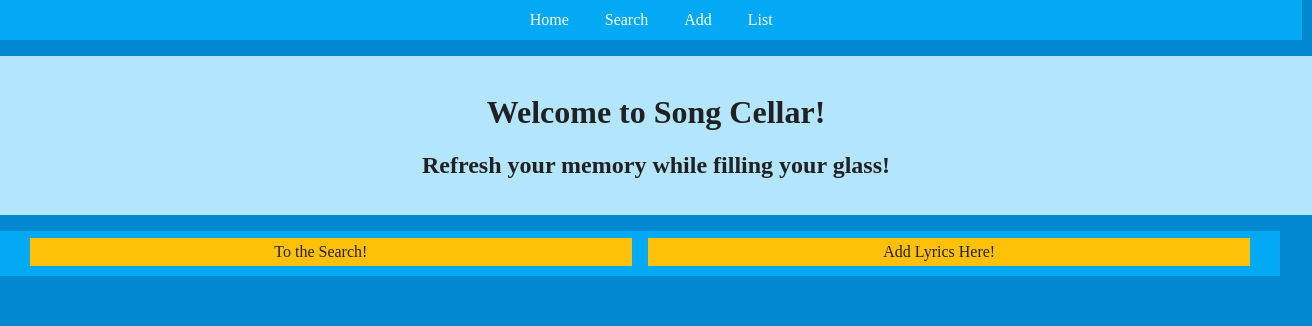
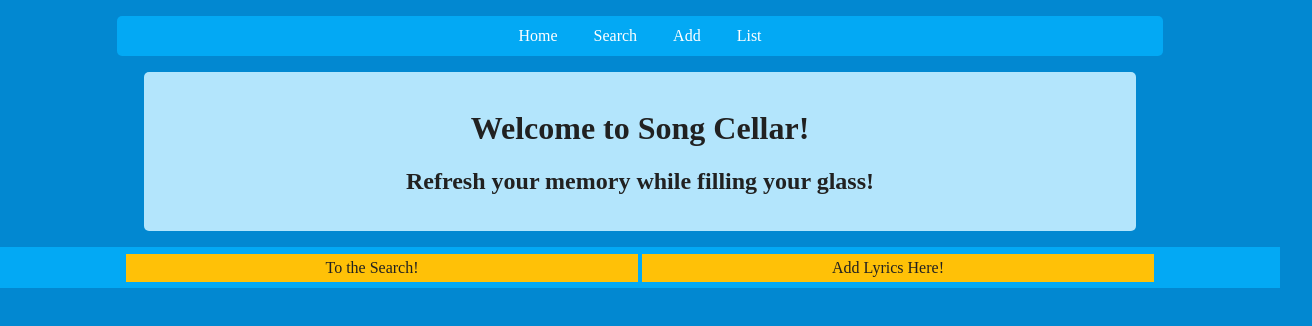
Before and after one commit to thinkful-ei17/david-scott-node-capstone, a website: page public/index.html in a window 1280 px wide. Shown: the whole page, 1312 px wide, since content can reach past the window. Drawn offline with nearby package versions, Linux system fonts and the light colour scheme; no server answers.

Commit message:
some more style?

```diff
--- a/public/index.css
+++ b/public/index.css
@@ -1,15 +1,18 @@
 body {
   box-sizing: border-box;
   text-align: center;
-  margin: 0;
+  margin: 1em auto;
   background-color:#0288D1;
   color: #212121;
 }
 
 nav.nav {
   background-color: #03A9F4;
-  width: 100%;
+  width: 80%;
   padding: .7em;
+  text-align: center;
+  display: inline-block;
+  border-radius: 5px;
 }
 
 .nav-link {
@@ -24,15 +27,18 @@ header {
   margin: 1em 0;
   display: inline-block;
   position: relative;
-  background-color:#B3E5FC;
-  width: 100%;
+  background-color: #B3E5FC;;
+  width: 75%;
+  border-radius: 5px;
+
+
 }
 /*  */
 .home-page-button {
   background-color:#FFC107;
   display: inline-block;
-  width: 47%;
-  margin: .4em;
+  width: 40%;
+  margin: .4em auto;
   box-sizing: border-box;
   padding: 5px;
   color: #212121;
@@ -46,11 +52,10 @@ button {
 
 .home-buttons{
   background-color:#03A9F4;
+  display: inline-block
   text-align: center;
-  position: absolute;
-  height: 2.8em;
-  width: 100%;
-  border-top:
+  witdh: 80%;
+
 }
 ul {
   list-style-type: none;
```
